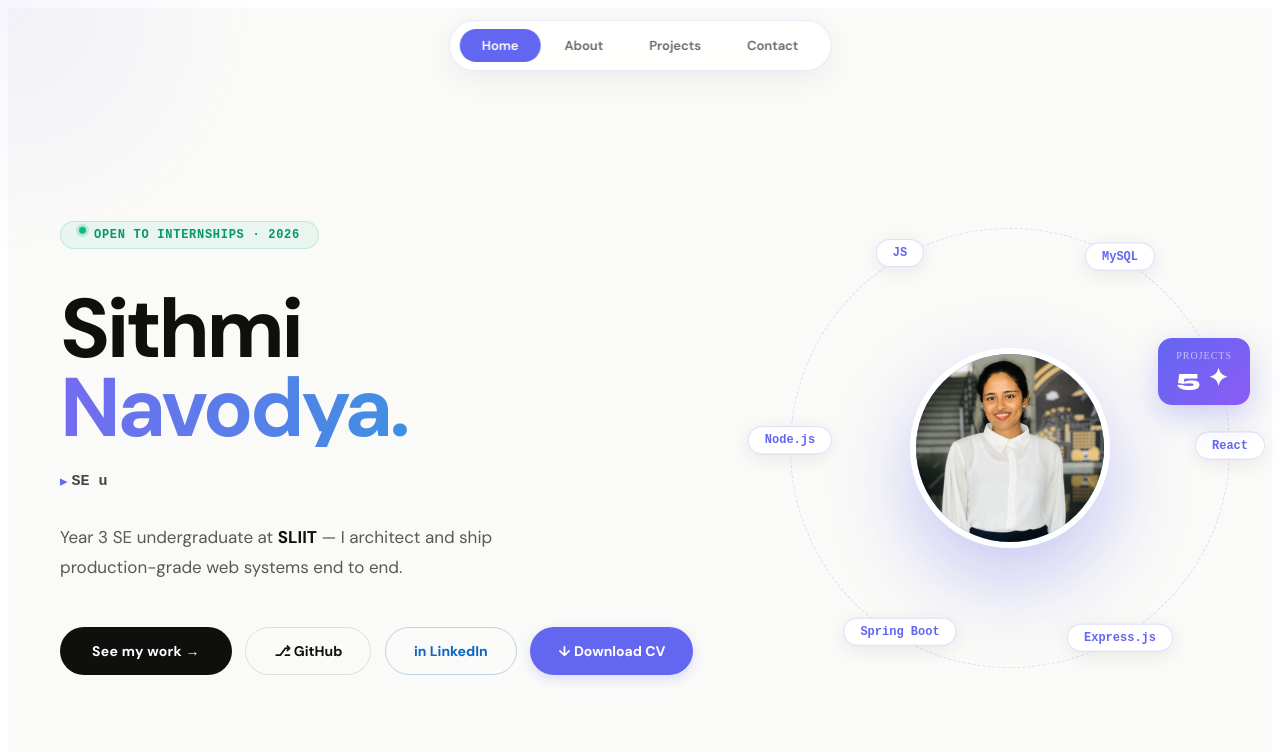
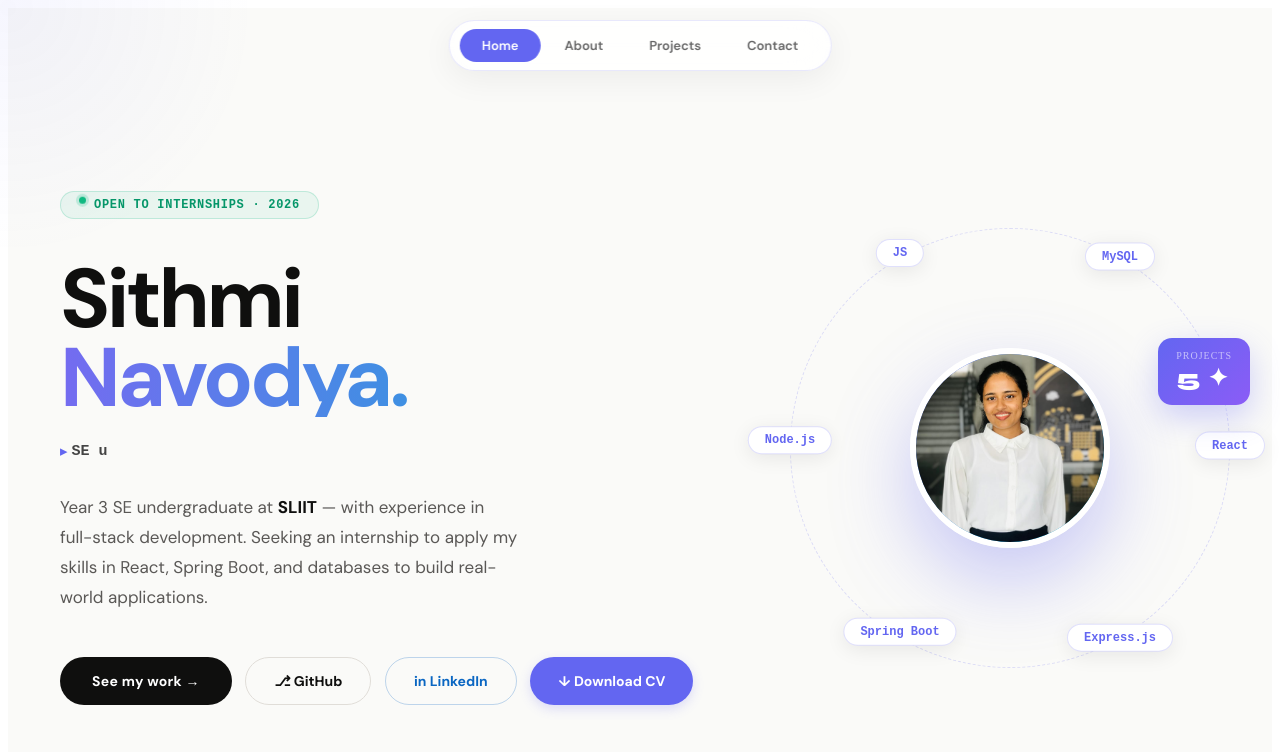
Before and after one commit to SithmiNavodya/my-portfolio, a React (Vite) app: page / in a window 1280 px wide. Shown: the top 752 px of the page. Built offline with nearby package versions, Linux system fonts and the light colour scheme.

Commit message:
Update home page

```diff
--- a/src/App.tsx
+++ b/src/App.tsx
@@ -206,8 +206,7 @@ function Home({ go }: { go: (p: Page) => void }) {
 
           {/* One-liner — NOT a repeated bio */}
           <p style={{ fontFamily:"'DM Sans',sans-serif", fontSize:17, lineHeight:1.75, color:"#5A5856", maxWidth:460, marginBottom:"2.8rem" }}>
-            Year 3 SE undergraduate at <strong style={{ color:"#0F0F0E" }}>SLIIT</strong> — I architect and ship production-grade web systems end to end.
-          </p>
+            Year 3 SE undergraduate at <strong style={{ color:"#0F0F0E" }}>SLIIT</strong> — with experience in full-stack development. Seeking an internship to apply my skills in React, Spring Boot, and databases to build real-world applications.</p>
 
           {/* CTAs */}
           <div style={{ display:"flex", gap:"0.85rem", flexWrap:"wrap" }}>
```
